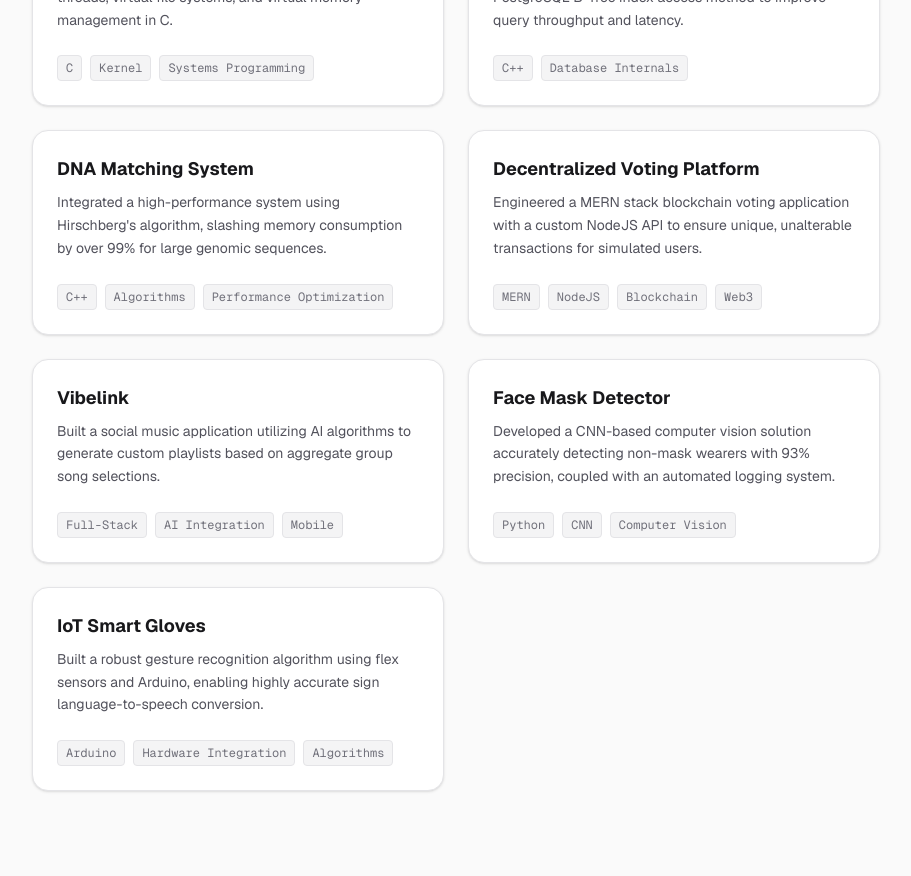
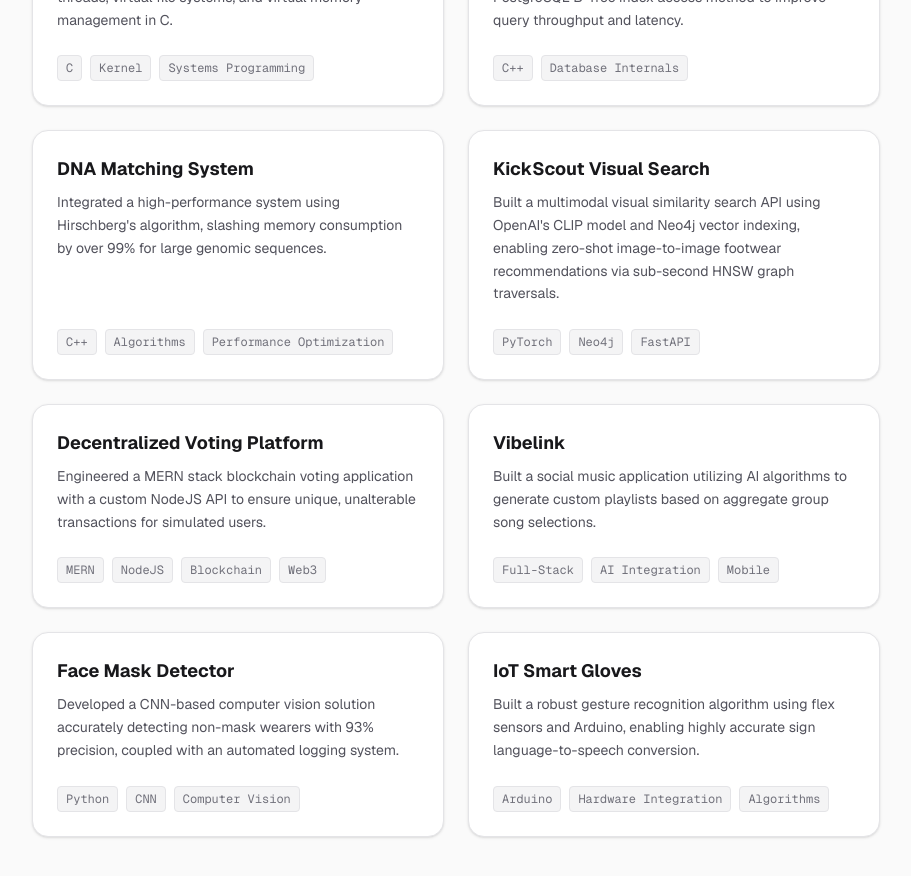
Before and after one commit to shubh-1912/project-portfolio, a Next.js app: page / in a window 1280 px wide. Shown: the part 2100-2976 px from the top of the page, without its empty margins (184-1095 px from the left). Built offline with nearby package versions, Linux system fonts and the light colour scheme.

Commit message:
Add KickScout Visual Search project details

```diff
--- a/app/page.tsx
+++ b/app/page.tsx
@@ -98,6 +98,13 @@
       category: "Systems Engineering",
       description: "Integrated a high-performance system using Hirschberg's algorithm, slashing memory consumption by over 99% for large genomic sequences.",
       tags: ["C++", "Algorithms", "Performance Optimization"]
+    },
+    {
+      title: "KickScout Visual Search",
+      category: "AI & Machine Learning",
+      description: "Built a multimodal visual similarity search API using OpenAI's CLIP model and Neo4j vector indexing, enabling zero-shot image-to-image footwear recommendations via sub-second HNSW graph traversals.",
+      tags: ["PyTorch", "Neo4j", "FastAPI"],
+      link: "https://github.com/shubh-1912/project-kickscout"
     },
     {
       title: "Decentralized Voting Platform",
```
